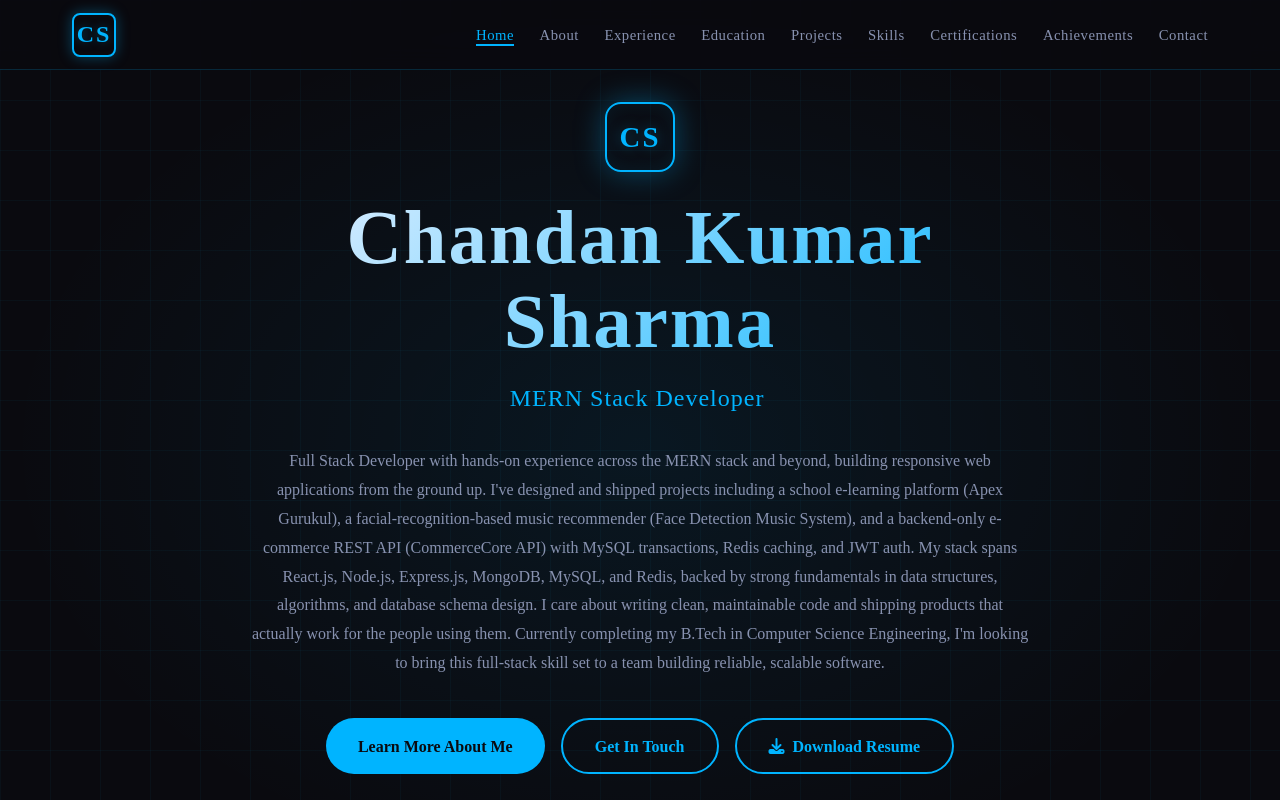
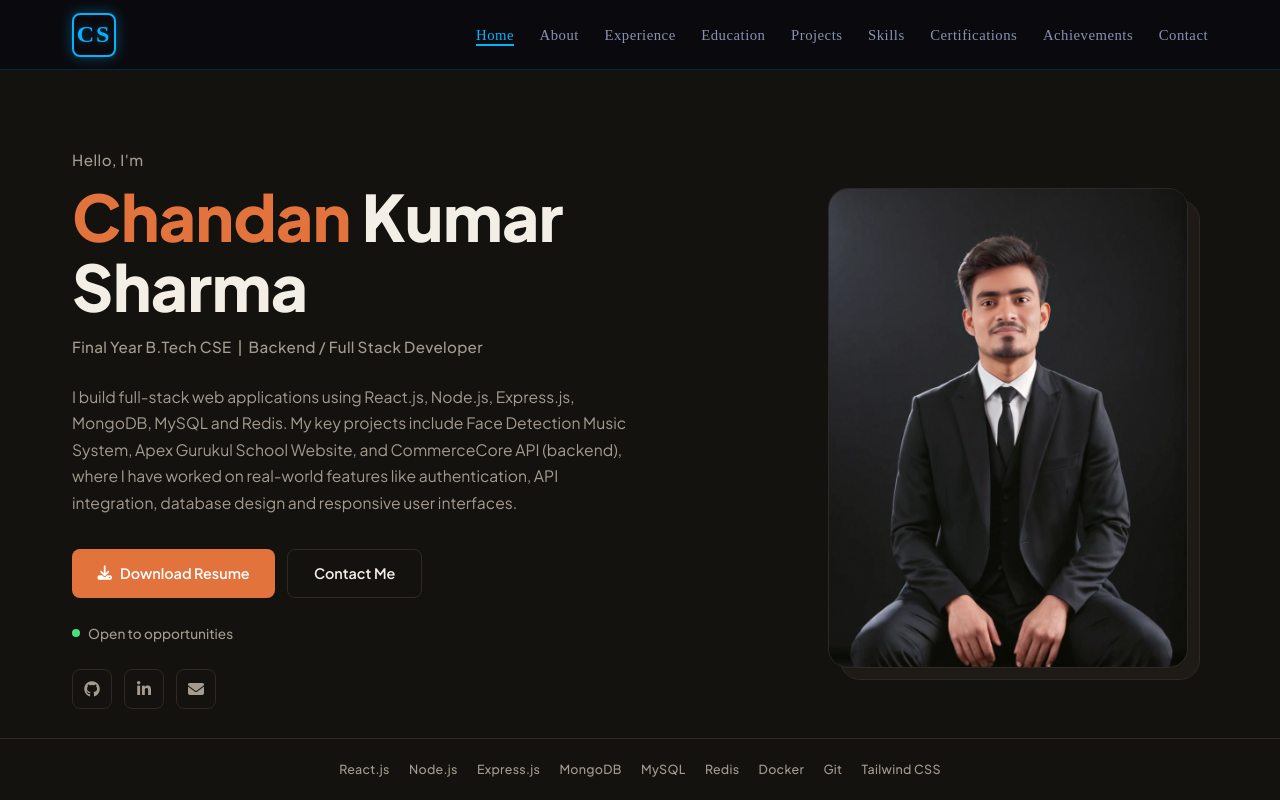
Before and after one commit to chandan-sharma07/developer-portfolio07, a React (Vite) app: page / in a window 1280 px wide. Shown: the top 800 px of the page. Built offline with nearby package versions, Linux system fonts and the light colour scheme.

Commit message:
update Hero section

```diff
--- a/index.html
+++ b/index.html
@@ -8,6 +8,7 @@
     <link rel="preconnect" href="https://fonts.googleapis.com" />
     <link rel="preconnect" href="https://fonts.gstatic.com" crossorigin />
     <link href="https://fonts.googleapis.com/css2?family=Inter:wght@300;400;500;600;700&display=swap" rel="stylesheet" />
+    <link href="https://fonts.googleapis.com/css2?family=Plus+Jakarta+Sans:wght@400;500;600;700;800&display=swap" rel="stylesheet" />
     <!-- Font Awesome for icons -->
     <link rel="stylesheet" href="https://cdnjs.cloudflare.com/ajax/libs/font-awesome/6.5.0/css/all.min.css" />
   </head>
--- a/src/components/Hero.jsx
+++ b/src/components/Hero.jsx
@@ -1,46 +1,11 @@
-import { useState, useEffect } from 'react'
 import assetUrl from '../assetUrl'
 
-const DESIGNATIONS = [
-  'Full Stack Developer',
-  'MERN Stack Developer',
-  'React.js Enthusiast',
-  'API Builder',
+const TECH_STACK = [
+  'React.js', 'Node.js', 'Express.js', 'MongoDB',
+  'MySQL', 'Redis', 'Docker', 'Git', 'Tailwind CSS',
 ]
 
 export default function Hero() {
-  const [text, setText] = useState('')
-  const [di, setDi] = useState(0)
-  const [ci, setCi] = useState(0)
-  const [deleting, setDeleting] = useState(false)
-
-  useEffect(() => {
-    const word = DESIGNATIONS[di]
-    let timeout
-
-    if (!deleting) {
-      const next = ci + 1
-      setText(word.slice(0, next))
-      if (next === word.length) {
-        timeout = setTimeout(() => setDeleting(true), 1800)
-      } else {
-        timeout = setTimeout(() => setCi(next), 90)
-      }
-    } else {
-      const next = ci - 1
-      setText(word.slice(0, next))
-      if (next === 0) {
-        setDeleting(false)
-        setDi(prev => (prev + 1) % DESIGNATIONS.length)
-        timeout = setTimeout(() => setCi(0), 55)
-      } else {
-        timeout = setTimeout(() => setCi(next), 55)
-      }
-    }
-
-    return () => clearTimeout(timeout)
-  }, [ci, di, deleting])
-
   const handleNavClick = (e, href) => {
     e.preventDefault()
     const target = document.querySelector(href)
@@ -48,51 +13,61 @@ export default function Hero() {
   }
 
   return (
-    <section id="landing" className="section landing-section">
-      <div className="landing-bg-grid" />
-      <div className="landing-content">
-        <div className="logo-badge animate-fade-up" style={{ '--delay': '0s' }}>CS</div>
-        <h1 className="landing-name animate-fade-up" style={{ '--delay': '0.2s' }}>
-          Chandan Kumar Sharma
+    <section id="landing" className="hero">
+      <div className="hero-inner">
+        {/* ── Left column: text ── */}
+        <div className="hero-text">
+          <p className="hero-label hero-fade" style={{ '--i': 0 }}>
+            Hello, I'm
+          </p>
+
+          <h1 className="hero-name hero-fade" style={{ '--i': 1 }}>
+            <span className="hero-name-accent">Chandan</span> Kumar Sharma
           </h1>
-        <div className="landing-designation animate-fade-up" style={{ '--delay': '0.4s' }}>
-          <span className="type-text">{text}</span>
-          <span className="cursor-blink">|</span>
-        </div>
-        <p className="landing-intro animate-fade-up" style={{ '--delay': '0.6s' }}>
-          Full Stack Developer with hands-on experience across the MERN stack and beyond, building responsive web
-          applications from the ground up. I&apos;ve designed and shipped projects including a school e-learning platform
-          (Apex Gurukul), a facial-recognition-based music recommender (Face Detection Music System), and a
-          backend-only e-commerce REST API (CommerceCore API) with MySQL transactions, Redis caching, and JWT auth.
-          My stack spans React.js, Node.js, Express.js, MongoDB, MySQL, and Redis, backed by strong fundamentals in
-          data structures, algorithms, and database schema design. I care about writing clean, maintainable code and
-          shipping products that actually work for the people using them. Currently completing my B.Tech in Computer
-          Science Engineering, I&apos;m looking to bring this full-stack skill set to a team building reliable, scalable
-          software.
+
+          <p className="hero-role hero-fade" style={{ '--i': 2 }}>
+            Final Year B.Tech CSE &nbsp;|&nbsp; Backend / Full Stack Developer
           </p>
-        <div className="landing-cta animate-fade-up" style={{ '--delay': '0.8s' }}>
-          <a href="#about" className="btn btn-primary" onClick={e => handleNavClick(e, '#about')}>
-            Learn More About Me
-          </a>
-          <a href="#contact" className="btn btn-outline" onClick={e => handleNavClick(e, '#contact')}>
-            Get In Touch
-          </a>
+
+          <p className="hero-intro hero-fade" style={{ '--i': 3 }}>
+            I build full-stack web applications using React.js, Node.js,
+            Express.js, MongoDB, MySQL and Redis. My key projects include Face
+            Detection Music System, Apex Gurukul School Website, and CommerceCore
+            API (backend), where I have worked on real-world features like
+            authentication, API integration, database design and responsive user
+            interfaces.
+          </p>
+
+          <div className="hero-buttons hero-fade" style={{ '--i': 4 }}>
             <a
               href={assetUrl('/downloads/Resume_FullStackDeveloper.pdf')}
               target="_blank"
+              rel="noopener"
               download="Chandan_Resume.pdf"
-            className="btn btn-outline"
+              className="hero-btn hero-btn-primary"
             >
               <i className="fas fa-download" /> Download Resume
             </a>
+            <a
+              href="#contact"
+              className="hero-btn hero-btn-ghost"
+              onClick={e => handleNavClick(e, '#contact')}
+            >
+              Contact Me
+            </a>
           </div>
-        <div className="landing-socials">
+
+          <div className="hero-status hero-fade" style={{ '--i': 5 }}>
+            <span className="hero-status-dot" aria-hidden="true" />
+            Open to opportunities
+          </div>
+
+          <div className="hero-socials hero-fade" style={{ '--i': 6 }}>
             <a
               href="https://github.com/chandansharma07"
               target="_blank"
               rel="noopener"
-            className="social-icon animate-pop"
-            style={{ '--delay': '1s' }}
+              className="hero-social-icon"
               aria-label="GitHub"
             >
               <i className="fab fa-github" />
@@ -101,24 +76,40 @@ export default function Hero() {
               href="https://linkedin.com/in/chandansharma07"
               target="_blank"
               rel="noopener"
-            className="social-icon animate-pop"
-            style={{ '--delay': '1.1s' }}
+              className="hero-social-icon"
               aria-label="LinkedIn"
             >
               <i className="fab fa-linkedin-in" />
             </a>
             <a
               href="mailto:b.techchandancs@gmail.com"
-            className="social-icon animate-pop"
-            style={{ '--delay': '1.2s' }}
+              className="hero-social-icon"
               aria-label="Email"
             >
               <i className="fas fa-envelope" />
             </a>
           </div>
         </div>
-      <div className="scroll-indicator">
-        <span />
+
+        {/* ── Right column: photo ── */}
+        <div className="hero-photo-col hero-fade" style={{ '--i': 2 }}>
+          <div className="hero-photo-wrapper">
+            <div className="hero-photo-offset" aria-hidden="true" />
+            <img
+              src={assetUrl('/images/profilePicture/MePic.webp')}
+              alt="Chandan Kumar Sharma — Full Stack Developer"
+              className="hero-photo"
+              loading="eager"
+            />
+          </div>
+        </div>
+      </div>
+
+      {/* ── Tech stack strip ── */}
+      <div className="hero-tech-strip hero-fade" style={{ '--i': 7 }}>
+        {TECH_STACK.map(t => (
+          <span key={t} className="hero-tech-label">{t}</span>
+        ))}
       </div>
     </section>
   )
--- a/src/index.css
+++ b/src/index.css
@@ -564,144 +564,331 @@ body {
   animation-delay: var(--delay, 0s);
 }
 
-/* ===== LANDING ===== */
-.landing-section {
+/* ===== HERO ===== */
+.hero {
+  /* Scoped color palette — does NOT leak to other sections */
+  --hero-bg:      #14120F;
+  --hero-surface: #1E1B17;
+  --hero-border:  #2E2924;
+  --hero-text:    #F3EEE6;
+  --hero-muted:   #A39B8F;
+  --hero-accent:  #E2733D;
+
   position: relative;
   display: flex;
+  flex-direction: column;
+  min-height: 100vh;
+  padding: calc(var(--nav-h) + 48px) 0 0;
+  background: var(--hero-bg);
+  font-family: 'Plus Jakarta Sans', sans-serif;
+  color: var(--hero-text);
+  overflow: hidden;
+}
+
+/* ── Two-column grid ── */
+.hero-inner {
+  display: grid;
+  grid-template-columns: 1fr 400px;
+  gap: 3rem;
+  align-items: center;
+  max-width: 1200px;
+  margin: 0 auto;
+  padding: 0 2rem;
+  flex: 1;
+}
+
+/* ── Left: text column ── */
+.hero-text {
+  display: flex;
+  flex-direction: column;
+}
+
+.hero-label {
+  font-size: 0.95rem;
+  font-weight: 500;
+  color: var(--hero-muted);
+  margin-bottom: 0.5rem;
+  letter-spacing: 0.5px;
+}
+
+.hero-name {
+  font-size: clamp(2.4rem, 5.5vw, 4rem);
+  font-weight: 800;
+  line-height: 1.1;
+  letter-spacing: -0.5px;
+  color: var(--hero-text);
+  margin-bottom: 0.75rem;
+}
+
+.hero-name-accent {
+  color: var(--hero-accent);
+}
+
+.hero-role {
+  font-size: 0.95rem;
+  font-weight: 500;
+  color: var(--hero-muted);
+  margin-bottom: 1.5rem;
+  letter-spacing: 0.3px;
+}
+
+.hero-intro {
+  font-size: 0.98rem;
+  font-weight: 400;
+  color: var(--hero-muted);
+  line-height: 1.7;
+  max-width: 560px;
+  margin-bottom: 2rem;
+}
+
+/* ── Buttons ── */
+.hero-buttons {
+  display: flex;
+  gap: 0.75rem;
+  flex-wrap: wrap;
+  margin-bottom: 1.5rem;
+}
+
+.hero-btn {
+  display: inline-flex;
+  align-items: center;
+  gap: 8px;
+  padding: 0.7rem 1.6rem;
+  border-radius: 8px;
+  font-family: 'Plus Jakarta Sans', sans-serif;
+  font-size: 0.9rem;
+  font-weight: 600;
+  text-decoration: none;
+  cursor: pointer;
+  transition: background 0.25s ease, color 0.25s ease, border-color 0.25s ease, transform 0.2s ease;
+  border: none;
+}
+
+.hero-btn:focus-visible {
+  outline: 2px solid var(--hero-accent);
+  outline-offset: 2px;
+}
+
+.hero-btn-primary {
+  background: var(--hero-accent);
+  color: #fff;
+}
+
+.hero-btn-primary:hover {
+  background: #c85e2c;
+  transform: translateY(-1px);
+}
+
+.hero-btn-ghost {
+  background: transparent;
+  color: var(--hero-text);
+  border: 1px solid var(--hero-border);
+}
+
+.hero-btn-ghost:hover {
+  border-color: var(--hero-accent);
+  color: var(--hero-accent);
+}
+
+/* ── Status line ── */
+.hero-status {
+  display: flex;
+  align-items: center;
+  gap: 8px;
+  font-size: 0.85rem;
+  font-weight: 500;
+  color: var(--hero-muted);
+  margin-bottom: 1.5rem;
+}
+
+.hero-status-dot {
+  width: 8px;
+  height: 8px;
+  border-radius: 50%;
+  background: #4ade80;
+  flex-shrink: 0;
+}
+
+/* ── Social icons ── */
+.hero-socials {
+  display: flex;
+  gap: 0.75rem;
+}
+
+.hero-social-icon {
+  width: 40px;
+  height: 40px;
+  border: 1px solid var(--hero-border);
+  border-radius: 8px;
+  display: flex;
   align-items: center;
   justify-content: center;
-  min-height: 100vh;
-  padding: var(--nav-h) 0 0;
-  overflow: hidden;
-}
-
-.landing-bg-grid {
+  color: var(--hero-muted);
+  font-size: 1rem;
+  text-decoration: none;
+  transition: border-color 0.25s ease, color 0.25s ease;
+}
+
+.hero-social-icon:focus-visible {
+  outline: 2px solid var(--hero-accent);
+  outline-offset: 2px;
+}
+
+.hero-social-icon:hover {
+  border-color: var(--hero-accent);
+  color: var(--hero-accent);
+}
+
+/* ── Right: photo column ── */
+.hero-photo-col {
+  display: flex;
+  justify-content: center;
+  align-items: center;
+}
+
+.hero-photo-wrapper {
+  position: relative;
+  width: 100%;
+  max-width: 360px;
+}
+
+.hero-photo-offset {
   position: absolute;
-  inset: 0;
-  background-image:
-    linear-gradient(rgba(0, 180, 255, 0.04) 1px, transparent 1px),
-    linear-gradient(90deg, rgba(0, 180, 255, 0.04) 1px, transparent 1px);
-  background-size: 50px 50px;
-  pointer-events: none;
-}
-
-.landing-bg-grid::before {
-  content: '';
-  position: absolute;
-  inset: 0;
-  background: radial-gradient(ellipse at center, rgba(0, 180, 255, 0.08) 0%, transparent 70%);
-}
-
-.landing-content {
+  inset: 12px -12px -12px 12px;
+  background: var(--hero-surface);
+  border-radius: 20px;
+  border: 1px solid var(--hero-border);
+}
+
+.hero-photo {
   position: relative;
-  z-index: 2;
-  text-align: center;
-  padding: 2rem;
-  max-width: 900px;
-}
-
-.logo-badge {
-  display: inline-flex;
-  align-items: center;
-  justify-content: center;
-  width: 70px;
-  height: 70px;
-  border: 2.5px solid var(--accent);
-  border-radius: 16px;
-  font-size: 1.8rem;
-  font-weight: 700;
-  color: var(--accent);
-  letter-spacing: 2px;
-  margin-bottom: 1.5rem;
-  text-shadow: 0 0 14px var(--accent-glow);
-  box-shadow: 0 0 30px var(--accent-glow), inset 0 0 20px rgba(0, 180, 255, 0.07);
-}
-
-.landing-name {
-  font-size: clamp(2.5rem, 6vw, 5rem);
-  font-weight: 700;
-  letter-spacing: 2px;
-  line-height: 1.1;
-  margin-bottom: 0.8rem;
-  background: linear-gradient(135deg, #eef2ff 0%, var(--accent) 100%);
-  -webkit-background-clip: text;
-  -webkit-text-fill-color: transparent;
-  background-clip: text;
-}
-
-.landing-designation {
-  font-size: clamp(1.1rem, 2.5vw, 1.5rem);
-  color: var(--accent);
-  margin-bottom: 1.8rem;
-  min-height: 2rem;
-  letter-spacing: 1px;
-}
-
-.cursor-blink {
-  animation: blink 0.8s step-end infinite;
-  color: var(--accent);
-}
-
-.landing-intro {
-  color: var(--text-secondary);
-  font-size: 1rem;
-  max-width: 780px;
-  margin: 0 auto 2.5rem;
-  line-height: 1.8;
-}
-
-.landing-cta {
-  display: flex;
-  gap: 1rem;
-  justify-content: center;
+  display: block;
+  width: 100%;
+  border-radius: 20px;
+  border: 1px solid var(--hero-border);
+  object-fit: cover;
+  aspect-ratio: 3 / 4;
+  z-index: 1;
+}
+
+/* ── Tech stack strip ── */
+.hero-tech-strip {
+  display: flex;
   flex-wrap: wrap;
-  margin-bottom: 2.5rem;
-}
-
-.landing-socials {
-  display: flex;
   gap: 1.2rem;
   justify-content: center;
-}
-
-.social-icon {
-  width: 46px;
-  height: 46px;
-  border: 1.5px solid var(--border-color);
-  border-radius: 50%;
-  display: flex;
-  align-items: center;
-  justify-content: center;
-  color: var(--text-secondary);
-  font-size: 1.1rem;
-  text-decoration: none;
-  transition: all 0.35s cubic-bezier(.22, 1, .36, 1);
-  background: rgba(255, 255, 255, 0.03);
-}
-
-.social-icon:hover {
-  border-color: var(--accent);
-  color: var(--accent);
-  transform: translateY(-4px) scale(1.12);
-  box-shadow: 0 8px 24px var(--accent-glow);
-}
-
-.scroll-indicator {
-  position: absolute;
-  bottom: 2rem;
-  left: 50%;
-  transform: translateX(-50%);
-  display: flex;
-  flex-direction: column;
-  align-items: center;
-}
-
-.scroll-indicator span {
-  display: block;
-  width: 2px;
-  height: 50px;
-  background: linear-gradient(to bottom, var(--accent), transparent);
-  animation: scrollAnim 1.8s ease-in-out infinite;
+  padding: 1.25rem 2rem;
+  border-top: 1px solid var(--hero-border);
+  margin-top: auto;
+}
+
+.hero-tech-label {
+  font-size: 0.78rem;
+  font-weight: 500;
+  color: var(--hero-muted);
+  letter-spacing: 0.3px;
+  transition: color 0.2s ease;
+  cursor: default;
+}
+
+.hero-tech-label:hover {
+  color: var(--hero-text);
+}
+
+/* ── Fade-up animation ── */
+@keyframes heroFadeUp {
+  from {
+    opacity: 0;
+    transform: translateY(12px);
+  }
+  to {
+    opacity: 1;
+    transform: translateY(0);
+  }
+}
+
+.hero-fade {
+  opacity: 0;
+  animation: heroFadeUp 0.5s ease forwards;
+  animation-delay: calc(var(--i, 0) * 80ms);
+}
+
+@media (prefers-reduced-motion: reduce) {
+  .hero-fade {
+    animation: none;
+    opacity: 1;
+  }
+}
+
+/* ── Hero responsive ── */
+@media (max-width: 900px) {
+  .hero-inner {
+    grid-template-columns: 1fr;
+    gap: 2.5rem;
+    text-align: center;
+  }
+
+  .hero-text {
+    align-items: center;
+  }
+
+  .hero-intro {
+    max-width: 520px;
+  }
+
+  .hero-buttons {
+    justify-content: center;
+  }
+
+  .hero-status {
+    justify-content: center;
+  }
+
+  .hero-socials {
+    justify-content: center;
+  }
+
+  .hero-photo-col {
+    order: -1;
+  }
+
+  .hero-photo-wrapper {
+    max-width: 280px;
+  }
+}
+
+@media (max-width: 480px) {
+  .hero {
+    padding-top: calc(var(--nav-h) + 24px);
+  }
+
+  .hero-inner {
+    padding: 0 1.25rem;
+  }
+
+  .hero-name {
+    font-size: clamp(2rem, 8vw, 2.6rem);
+  }
+
+  .hero-buttons {
+    flex-direction: column;
+    align-items: center;
+    gap: 0.5rem;
+  }
+
+  .hero-btn {
+    width: 100%;
+    justify-content: center;
+  }
+
+  .hero-photo-wrapper {
+    max-width: 220px;
+  }
+
+  .hero-tech-strip {
+    gap: 0.8rem;
+    padding: 1rem 1.25rem;
+  }
 }
 
 /* ===== ABOUT ===== */
@@ -2132,11 +2319,6 @@ body {
 }
 
 @media (max-width: 480px) {
-  .landing-cta {
-    flex-direction: column;
-    align-items: center;
-  }
-
   .skills-grid {
     grid-template-columns: 1fr;
   }
```
Lines whose indentation alone changed are shown as unchanged.
